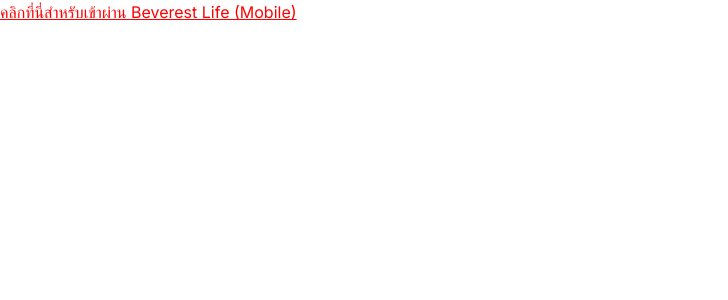
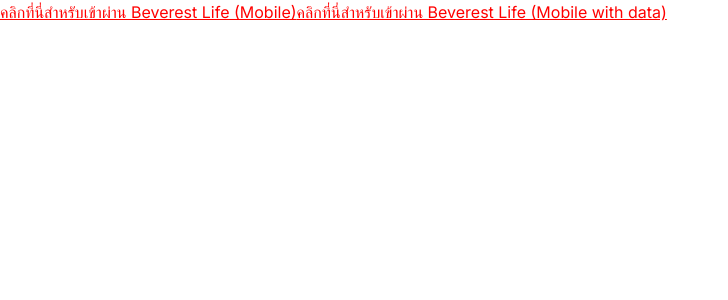
Before and after one commit to rose2507/my-nextjs-app, a Next.js app: page / in a window 1280 px wide. Shown: the top 300 px of the page, without its empty margins (0-728 px from the left). Built offline with nearby package versions, Linux system fonts and the light colour scheme.

Commit message:
♻️  refactor:  test deeplink with data

```diff
--- a/src/app/page.tsx
+++ b/src/app/page.tsx
@@ -39,13 +39,13 @@ const Home: React.FC = () => {
       >
         คลิกที่นี่สำหรับเข้าผ่าน Beverest Life (Mobile)
       </a>
-      {/* <a
-        href="myapp://example.com"
+      <a
+        href="com.beverestlife.deeplink://page?data=%7B%22id%22%3A123%2C%22name%22%3A%22John%20Doe%22%2C%22status%22%3A%22active%22%7D"
         target="_blank"
         style={{ color: "red", textDecoration: "underline" }}
       >
-        คลิกที่นี่สำหรับเข้าผ่าน Beverest Life (Mobile 2)
-      </a> */}
+        คลิกที่นี่สำหรับเข้าผ่าน Beverest Life (Mobile with data)
+      </a>
     </div>
   );
 };
```
